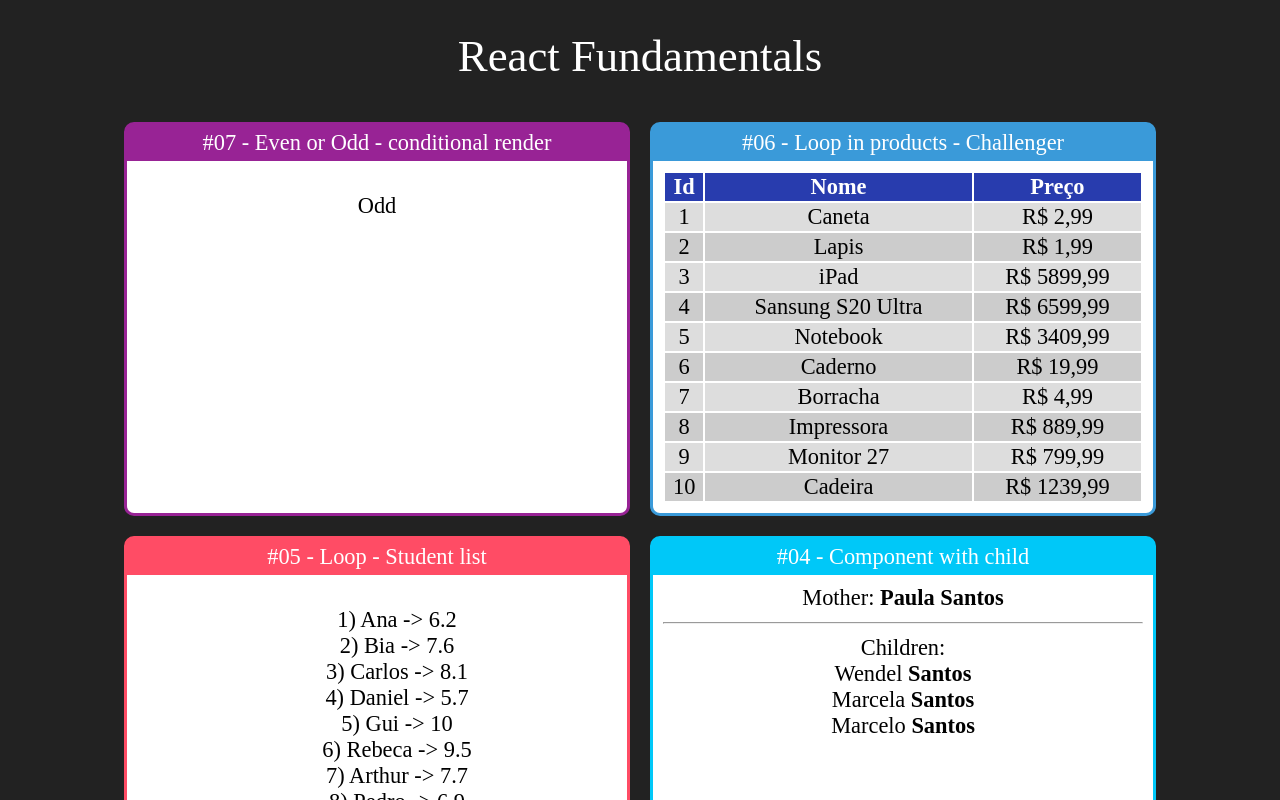
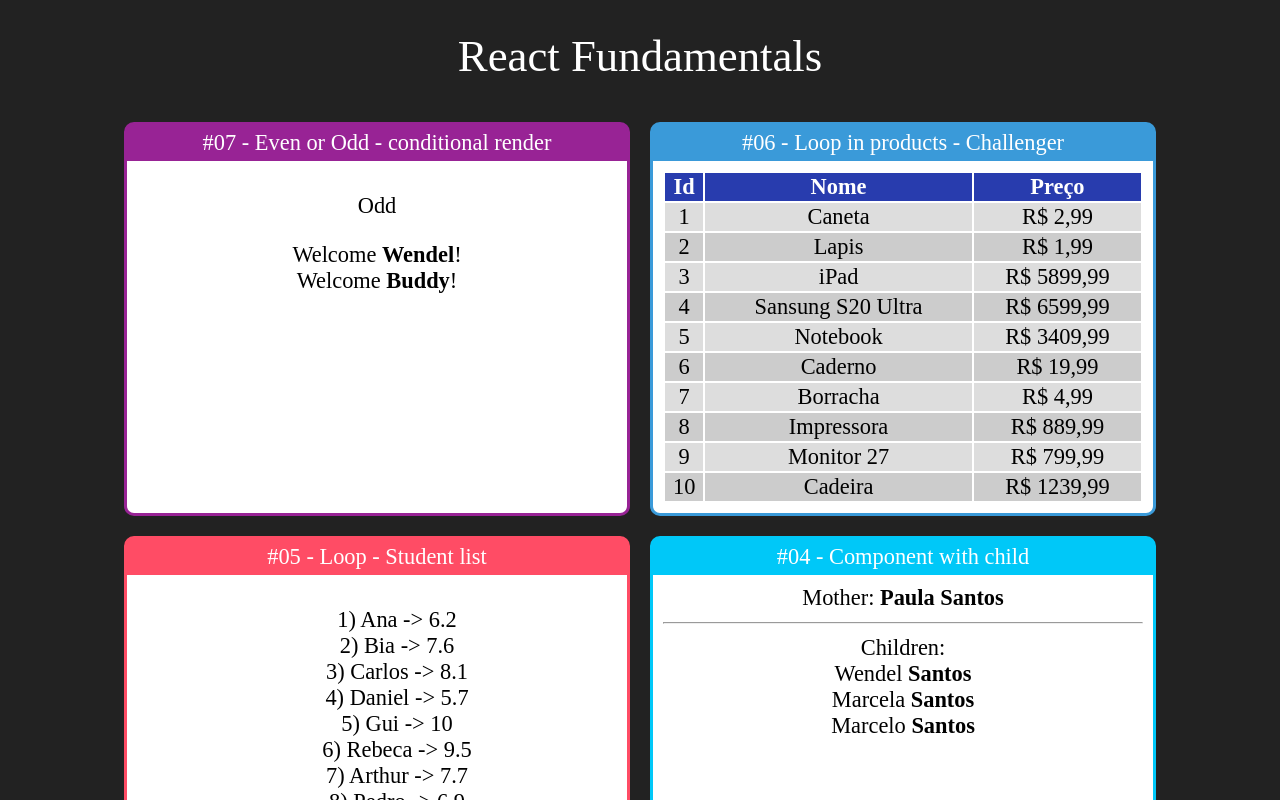
Before and after one commit to ricksantos88/curso-react-fundamentos, a React (Create React App) app: page / in a window 1280 px wide. Shown: the top 800 px of the page. Built offline with nearby package versions, Linux system fonts and the light colour scheme.

Commit message:
condicional components

```diff
--- a/src/App.jsx
+++ b/src/App.jsx
@@ -1,6 +1,7 @@
 import React from 'react'
 import Card from './components/layout/Card'
 
+import UserInfo from './components/conditional/UserInfo'
 import EvenOrOdd from './components/conditional/EvenOrOdd'
 import ProductsTable from './components/loops/ProductsTable'
 import Students from './components/loops/Students'
@@ -18,8 +19,11 @@ const App = () => {
             <h1>React Fundamentals</h1>
 
             <div className="Cards">
-            <Card title="#07 - Even or Odd - conditional render" color="#982395">
+                <Card title="#07 - Even or Odd - conditional render" color="#982395">
                     <EvenOrOdd number={15}/>
+                    <UserInfo user={{ name: "Wendel" }}/>
+                    <UserInfo user={{ email: "ws@email.com" }}/>
+                    <UserInfo />
                 </Card>
                 <Card title="#06 - Loop in products - Challenger" color="#3a9ad9">
                     <ProductsTable />
--- /dev/null
+++ b/src/components/conditional/If.js
@@ -0,0 +1,9 @@
+const If = props => {
+    if (props.test) {
+        return props.children
+    } else {
+        return false
+    }
+}
+
+export default If
--- /dev/null
+++ b/src/components/conditional/UserInfo.jsx
@@ -0,0 +1,22 @@
+import React from 'react'
+import If from './If'
+
+const UserInfo = props => {
+    const user = props.user || {}
+    return (
+        <div>
+            <If test={ user && user.name }>
+                <div>
+                    Welcome <strong>{ user.name }</strong>!
+                </div>
+            </If>
+            <If test={ !user || !!user.name }>
+                <div>
+                    Welcome <strong>Buddy</strong>!
+                </div>
+            </If>
+        </div>
+    )
+}
+
+export default UserInfo
```
